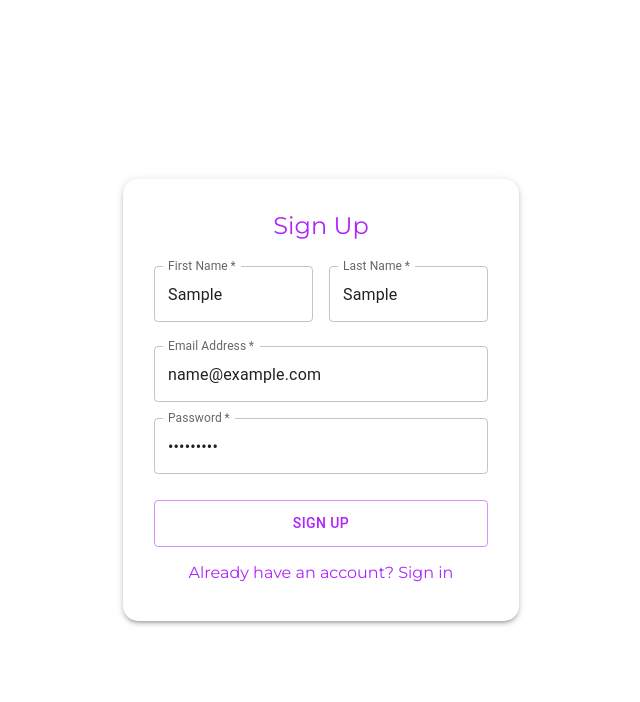
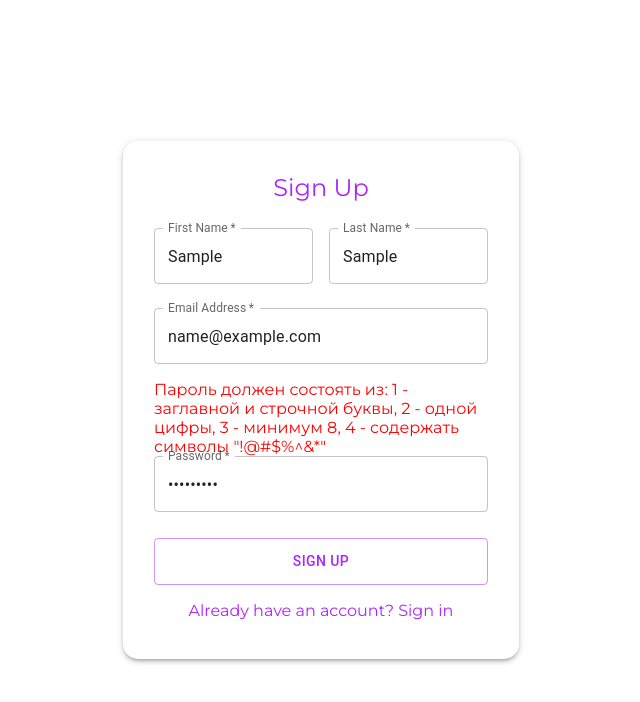
Before and after one commit to MrDenki/Tempus-frontend, a React (Vite) app: page /sign-up in a window 1280 px wide. Both pictures are taken after typing "Sample", "Sample", "name@example.com", "Sample123" into the empty fields and a click on the button "SIGN UP". Shown: the top 702 px of the page, without its empty margins (319-959 px from the left). Built offline with nearby package versions, Linux system fonts and the light colour scheme.

Commit message:
Create validation at the register form

```diff
--- a/src/components/Forms/SignUpForm.jsx
+++ b/src/components/Forms/SignUpForm.jsx
@@ -1,16 +1,155 @@
-import { Link } from "react-router-dom";
-import Grid from "@mui/material/Grid";
-import Button from "@/components/UI/Button";
-import TextField from "@mui/material/TextField";
 import BaseForm from "./BaseForm";
+import * as React from 'react';
+import Avatar from '@mui/material/Avatar';
+import TextField from '@mui/material/TextField';
+import Container from '@mui/material/Container';
+import Grid from '@mui/material/Grid';
+import Box from '@mui/material/Box';
+import LockOutlinedIcon from '@mui/icons-material/LockOutlined';
+import {Link} from 'react-router-dom';
+import Button from '@/components/UI/Button';
+import {Title} from '../Typography';
+import {useEffect, useState} from "react";
+import {findNonSerializableValue} from "@reduxjs/toolkit";
+// import './style.scss'
 
-const SignUpForm = ({ onSubmit }) => {
-  const validation = () => {};
+
+const UseValidation = (value, validations) => {
+    const [isEmpty, setEmpty] = useState(true)
+    const [minLengthError, setMinLengthError] = useState(false)
+    const [maxLengthError, setMaxLengthError] = useState(false)
+    const [emailError, setEmailError] = useState(false)
+    const [passwordError, setPasswordError] = useState(false)
+
+
+    useEffect(() => {
+        for (const validation in validations) {
+            switch (validation) {
+                case 'minLength':
+                    value.length < validations[validation] ? setMinLengthError(true) : setMinLengthError(false)
+                    break;
+                case 'maxLength':
+                    value.length > validations[validation] ? setMaxLengthError(true) : setMaxLengthError(false)
+                    break;
+                case 'isEmpty':
+                    value ? setEmpty(false) : setEmpty(true)
+                    break;
+                case 'isEmail':
+                    const regEx = /[a-z0-9]+@[a-z]+\.[a-z]{2,3}/
+                    regEx.test(value.toLowerCase()) ? setEmailError(false) : setEmailError(true)
+                    break;
+                case 'isPassword':
+                    const regExPassword = /^(?=.*[a-z])(?=.*[A-Z])(?=.*[0-9])(?=.*[!@#\$%\^&\*])(?=.{8,})/
+                    regExPassword.test(value) ? setPasswordError(false) : setPasswordError(true)
+                    break;
+            }
+        }
+    }, [value])
+
+    return {
+        isEmpty,
+        minLengthError,
+        maxLengthError,
+        emailError,
+        passwordError
+    }
+}
+
+
+const useInputForm = (initialValue, validations) => {
+    const [value, setValue] = useState(initialValue)
+    const [isDirty, setDirty] = useState(false)
+    const valid = UseValidation(value, validations)
+
+    const onChange = (e) => {
+        setValue(e.target.value)
+    }
+
+    const onBlur = (e) => {
+        setDirty(true)
+    }
+
+    return {
+        value,
+        onChange,
+        onBlur,
+        isDirty,
+        ...valid
+    }
+}
+
+const SignUpForm = ({onSubmit}) => {
+    const validation = () => {
+    };
+
+    const firstName = useInputForm('', {isEmpty: true, minLength: 3, maxLength: 15})
+    const lastName = useInputForm('', {isEmpty: true, minLength: 3, maxLength: 15})
+    const email = useInputForm('', {isEmpty: true, minLength: 6, maxLength: 30, isEmail: true})
+    const password = useInputForm('', {isEmpty: true, minLength: 8, maxLength: 12, isPassword: true})
+
+    function checkName(name) {
+        if (name.isDirty) {
+            if (name.isEmpty) {
+                return <div style={{color: "red"}}>Заполните поле</div>
+            }
+
+            if (name.minLengthError) {
+                return <div style={{color: "red"}}>Короткое имя</div>
+            }
+
+            if (name.maxLengthError) {
+                return <div style={{color: "red"}}>Длинное имя</div>
+            }
+        }
+    }
+
+    function checkEmail(name) {
+        if (name.isDirty) {
+            if (name.isEmpty) {
+                return <div style={{color: "red"}}>Заполните поле</div>
+            }
+
+            if (name.minLengthError) {
+                return <div style={{color: "red"}}>Короткое имя</div>
+            }
+
+            if (name.maxLengthError) {
+                return <div style={{color: "red"}}>Длинное имя</div>
+            }
+
+            if (name.emailError) {
+                return <div style={{color: "red"}}>Неверный Email</div>
+            }
+        }
+    }
+
+    function checkPassword(name) {
+        if (name.isDirty) {
+            if (name.isEmpty) {
+                return <div style={{color: "red"}}>Заполните поле</div>
+            }
+
+            if (name.minLengthError) {
+                return <div style={{color: "red"}}>Короткое имя</div>
+            }
+
+            if (name.maxLengthError) {
+                return <div style={{color: "red"}}>Длинное имя</div>
+            }
+
+            if (name.passwordError) {
+                return <div style={{color: "red"}}>Пароль должен состоять из: 1 - заглавной и строчной буквы, 2 -
+                    одной цифры, 3 - минимум 8,  4 - содержать символы "!@#$%^&*" </div>
+            }
+        }
+    }
+
 
     return (
         <BaseForm title="Sign Up" onSubmit={onSubmit}>
             <Grid container spacing={2}>
                 <Grid item xs={12} sm={6}>
+                    {checkName(firstName)}
                     <TextField
                         className="form__input"
                         margin="normal"
@@ -18,10 +157,14 @@ const SignUpForm = ({ onSubmit }) => {
                         fullWidth
                         label="First Name"
                         name="firstName"
+                        value={firstName.value}
+                        onChange={e => firstName.onChange(e)}
+                        onBlur={e => firstName.onBlur(e)}
                     />
                 </Grid>
 
                 <Grid item xs={12} sm={6}>
+                    {checkName(lastName)}
                     <TextField
                         className="form__input"
                         margin="normal"
@@ -29,20 +172,28 @@ const SignUpForm = ({ onSubmit }) => {
                         fullWidth
                         label="Last Name"
                         name="lastName"
+                        value={lastName.value}
+                        onChange={e => lastName.onChange(e)}
+                        onBlur={e => lastName.onBlur(e)}
                     />
                 </Grid>
 
                 <Grid item xs={12}>
+                    {checkEmail(email)}
                     <TextField
                         className="form__input"
                         required
                         fullWidth
                         label="Email Address"
                         name="email"
+                        value={email.value}
+                        onChange={e => email.onChange(e)}
+                        onBlur={e => email.onBlur(e)}
                     />
                 </Grid>
 
                 <Grid item xs={12}>
+                    {checkPassword(password)}
                     <TextField
                         className="form__input"
                         required
@@ -50,6 +201,9 @@ const SignUpForm = ({ onSubmit }) => {
                         type="password"
                         label="Password"
                         name="password"
+                        value={password.value}
+                        onChange={e => password.onChange(e)}
+                        onBlur={e => password.onBlur(e)}
                     />
                 </Grid>
 
```
Lines whose indentation alone changed are shown as unchanged.
